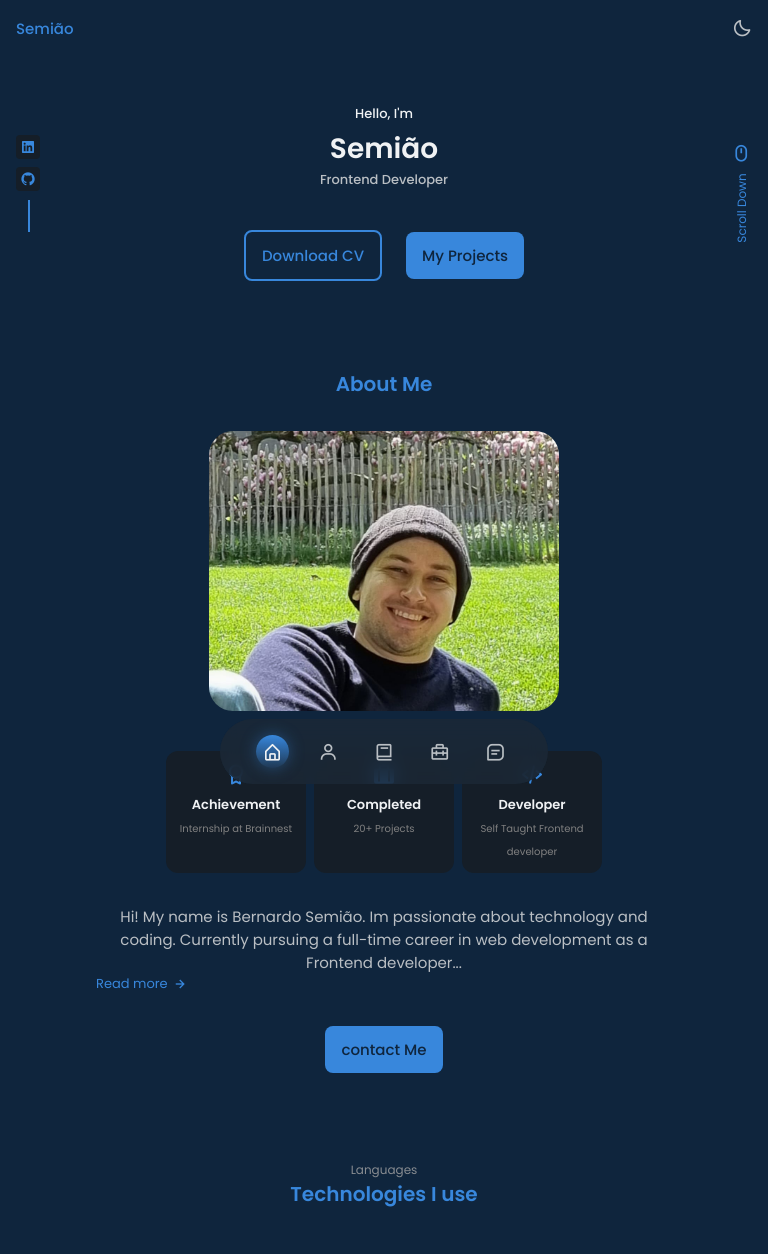
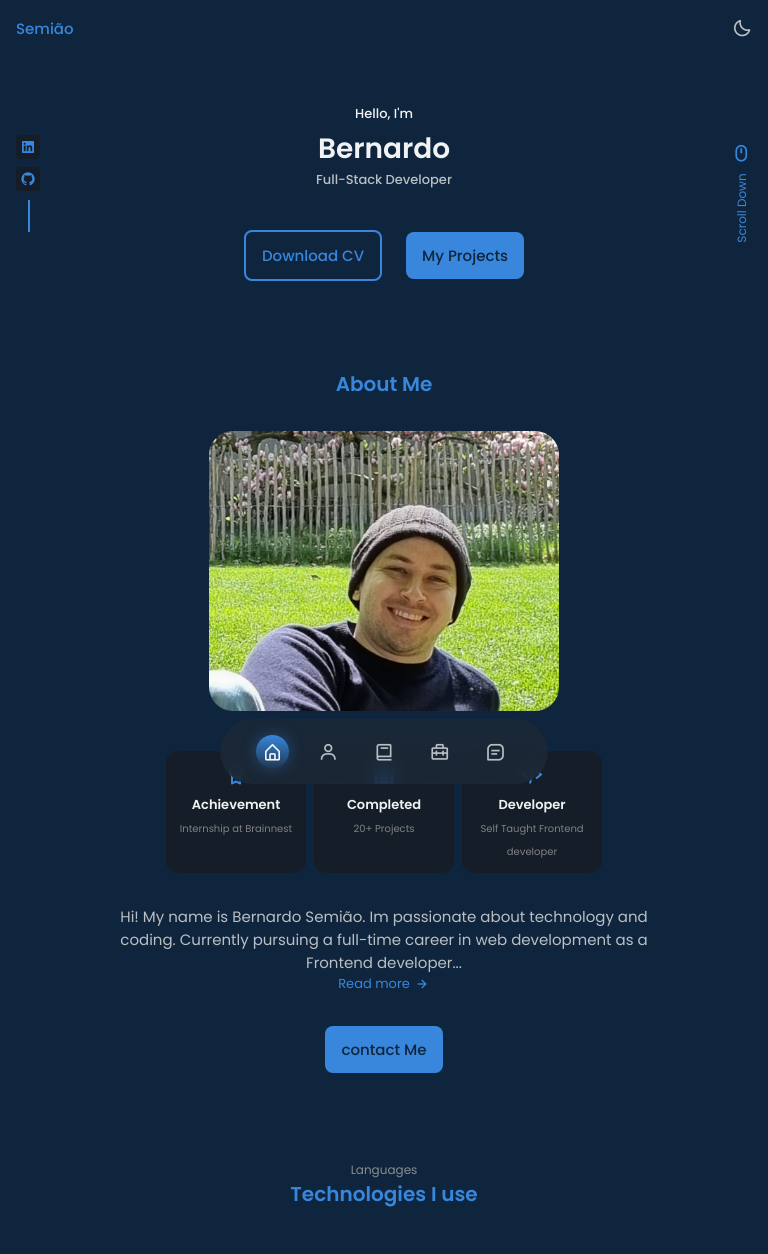
Before and after one commit to Semiao91/Semiao-portfolio, a plain HTML site: page index.html in a window 768 px wide. Shown: the top 1254 px of the page. Drawn offline with nearby package versions, Linux system fonts and the light colour scheme.

Commit message:
changed title, media querys and added extra meta tags

```diff
--- a/assets/css/styles.css
+++ b/assets/css/styles.css
@@ -683,7 +683,7 @@ body.light-theme{
   color: var(--first-color);
   font-size: var(--small-font-size);
   display: flex;
-  align-items: center;
+  text-align: center;
   column-gap: .25rem;
 }
 
@@ -1028,6 +1028,13 @@ body.light-theme{
   }
 }
 
+@media screen and (min-width: 765px) and (max-width: 1100px) {
+  .work__container{
+    grid-template-columns: repeat(2, max-content);
+  }
+
+}
+
 /* For large devices */
 
 @media screen and (min-width:992px){
@@ -1226,3 +1233,24 @@ body.light-theme{
   display: block;
   height: auto;
 }
+
+.read{
+
+  color: var(--first-color);
+  font-size: var(--small-font-size);
+  display: flex;
+  align-items: center;
+  justify-content: left;
+  column-gap: .25rem;
+}
+
+@media screen and (max-width: 992px) {
+  .read{
+    color: var(--first-color);
+    font-size: var(--small-font-size);
+    display: flex;
+    align-items: center;
+    justify-content: center;
+    column-gap: .25rem;
+  }
+}
--- a/index.html
+++ b/index.html
@@ -4,6 +4,11 @@
 <head>
     <meta charset="UTF-8">
     <meta name="viewport" content="width=device-width, initial-scale=1.0">
+    <meta property="og:title" content="Bernardo Semião">
+    <meta property="og:image" content="assets/img/about.jpeg">
+    <meta property="og:description" content="Personal Portfolio">
+    <meta property="og:url" content="https://semiao91.github.io/Semiao-portfolio/">
+    <meta property="og:type" content="website">
 
     <!--=============== FAVICON ===============-->
     <link rel="shortcut icon" href="assets/img/avatar.png" type="image/x-icon">
@@ -73,8 +78,8 @@
             <div class="home__container container grid">
                 <div class="home__data">
                     <span class="home__greeting">Hello, I'm</span>
-                    <h1 class="home__name">Semião</h1>
-                    <h3 class="home__education">Frontend Developer</h3>
+                    <h1 class="home__name">Bernardo</h1>
+                    <h3 class="home__education">Full-Stack Developer</h3>
 
                     <div class="home__buttons">
                         <a download="" href="https://flowcv.com/resume/2jp9i3fdhr" class="button button--ghost">
@@ -146,7 +151,7 @@
                         Hi! My name is Bernardo Semião.
                         Im passionate about technology and coding. Currently pursuing a full-time career in web
                         development as a Frontend developer...
-                        <a href="about.html" class="work__button">
+                        <a href="about.html" class="read">
                             Read more <i class='bx bx-right-arrow-alt work__icon'></i>
                         </a>
                     </p>
```
